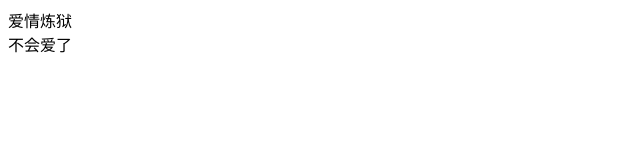
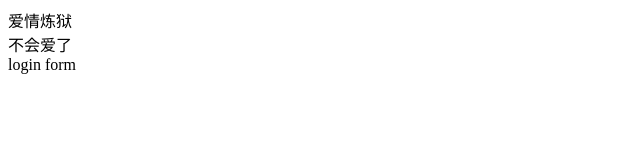
Before and after one commit to huangweihongJFM/homework, a plain HTML site: page index.html in a window 1280 px wide. Shown: the full height of the page, 0-640 px from the left. Drawn offline with Linux system fonts and the light colour scheme.

Commit message:
'loginform'

```diff
--- a/index.html
+++ b/index.html
@@ -2,6 +2,7 @@
 	<head>爱情炼狱</head>
 	<body>
 		<div>不会爱了</div>
+		<div>login form</div>
 	</body>
 
 </html>
```
Also changed, not shown: login.html (added, +7 -0 lines).
